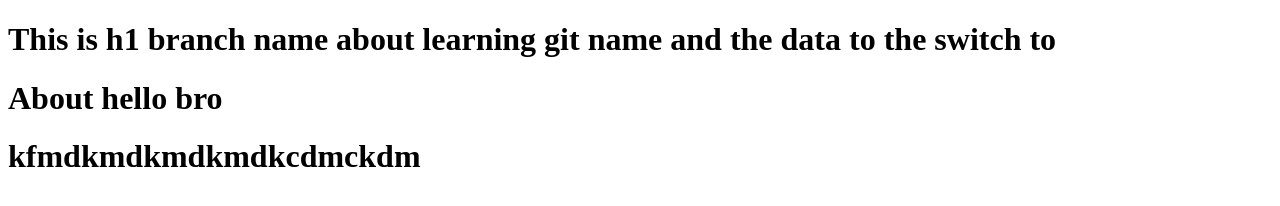
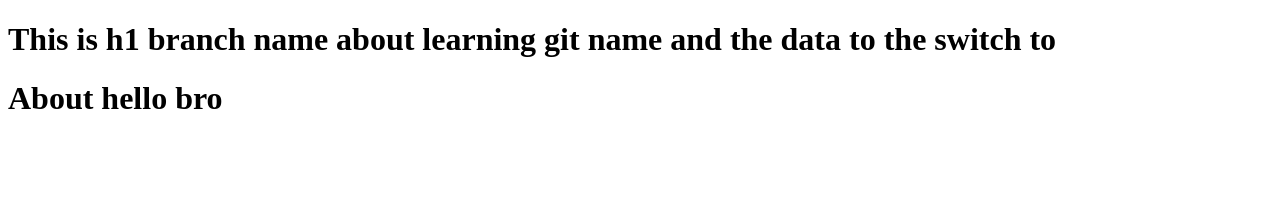
Before and after one commit to codewithanand1/git-learing1, a plain HTML site: page about.html in a window 1280 px wide. Drawn offline with Linux system fonts and the light colour scheme.

Commit message:
remove data

```diff
--- a/about.html
+++ b/about.html
@@ -8,6 +8,5 @@
 <body>
     <h1>This is h1 branch name about learning git name and the data to the switch to </h1>
     <h1>About hello bro</h1>
-    <h1>kfmdkmdkmdkmdkcdmckdm</h1>
 </body>
 </html>
```
